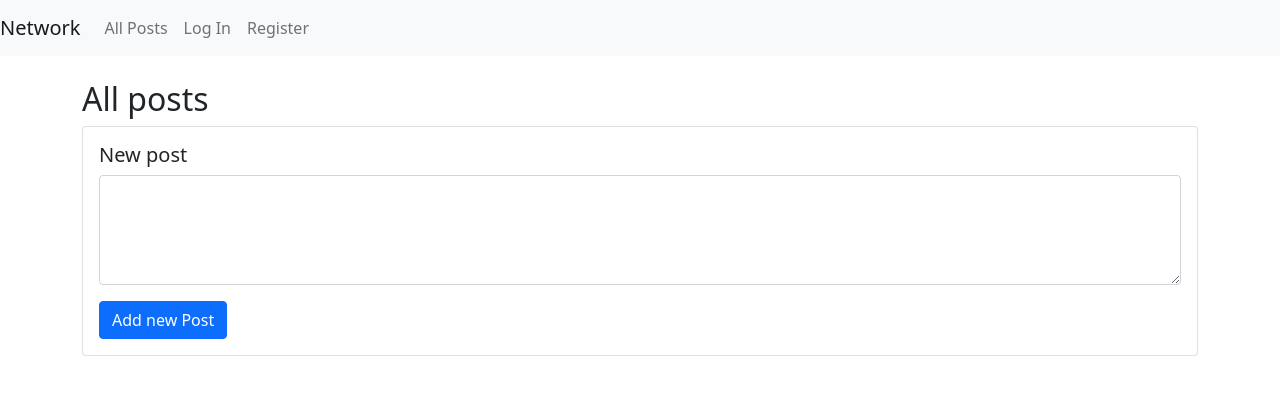
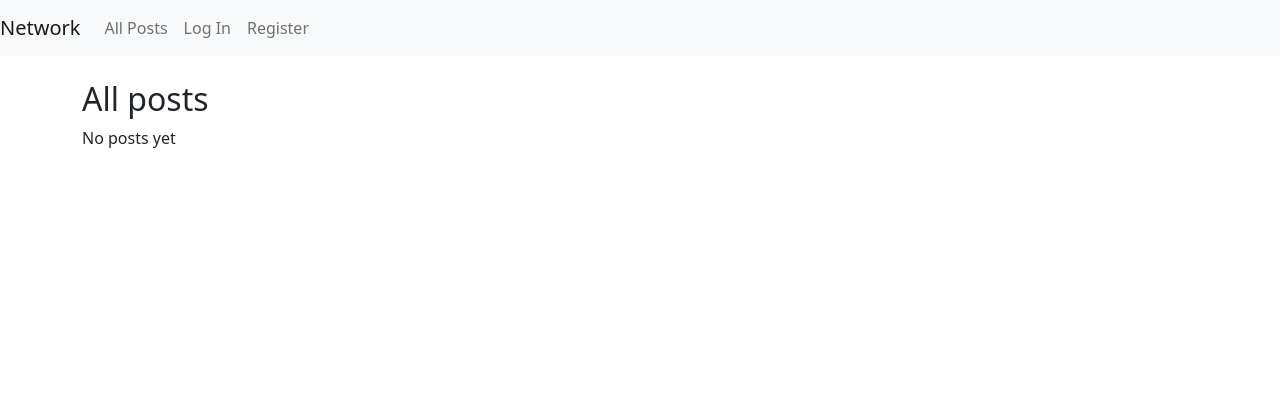
Before and after one commit to anega/network-cs50, a Django app: page / in a window 1280 px wide. Shown: the top 395 px of the page. Run offline with Django 3.2, Linux system fonts and the light colour scheme; some libraries are stand-ins or nearby versions.

Commit message:
Code layout for the Post form and All Posts page

```diff
--- a/network/templates/network/index.html
+++ b/network/templates/network/index.html
@@ -2,14 +2,33 @@
 
 {% block body %}
     <h2>All posts</h2>
-    <div class="card">
+    {% if user.is_authenticated %}
+        <div class="card mb-3">
             <div class="card-body">
                 <h5>New post</h5>
                 <form action="" method="post">
                     {% csrf_token %}
                     {{ post_form.as_p }}
-                <input type="submit" class="btn btn-primary" value="Add new Post">
+                    <input type="submit" class="btn btn-outline-primary" value="Add new Post">
                 </form>
             </div>
         </div>
+    {% endif %}
+    {% for post in posts %}
+        <div class="post card mb-3 py-2">
+            <div class="card-header border-0 bg-transparent">
+                <p class="float-start mb-0"><b>{{ post.author }}</b></p>
+                <p class="edit-post float-end mb-0"><a href="#"><i class="fa-solid fa-pen text-secondary"></i></a></p>
+            </div>
+            <div class="card-body">
+                <p class="mb-0">{{ post.body }}</p>
+            </div>
+            <div class="card-footer border-0 bg-transparent">
+                <p class="float-start mb-0"><i class="fa-regular fa-heart text-danger"></i>0</p>
+                <p class="float-end mb-0 text-secondary">{{ post.created_at }}</p>
+            </div>
+        </div>
+    {% empty %}
+        <p>No posts yet</p>
+    {% endfor %}
 {% endblock %}
```
Lines whose indentation alone changed are shown as unchanged.
